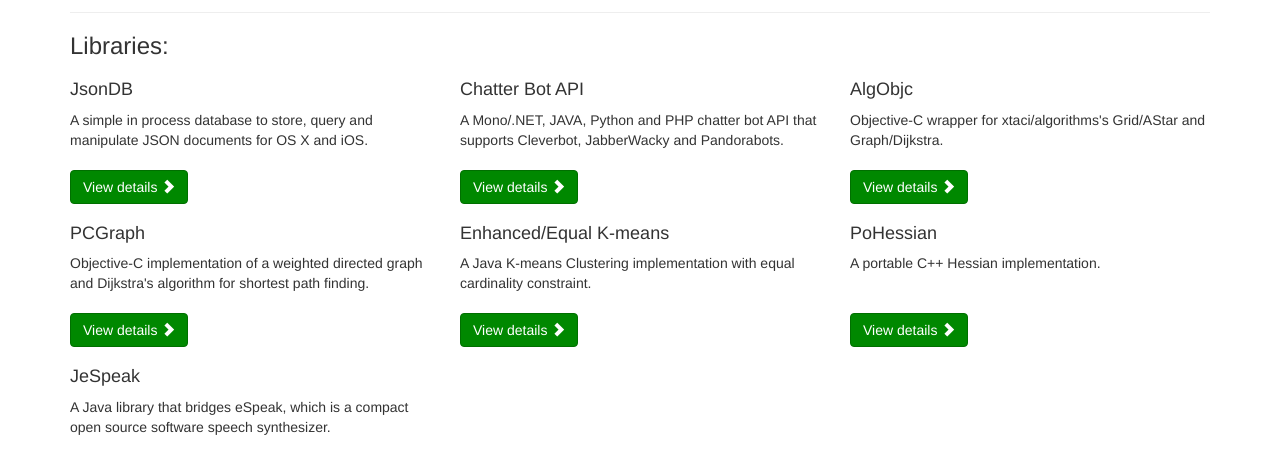
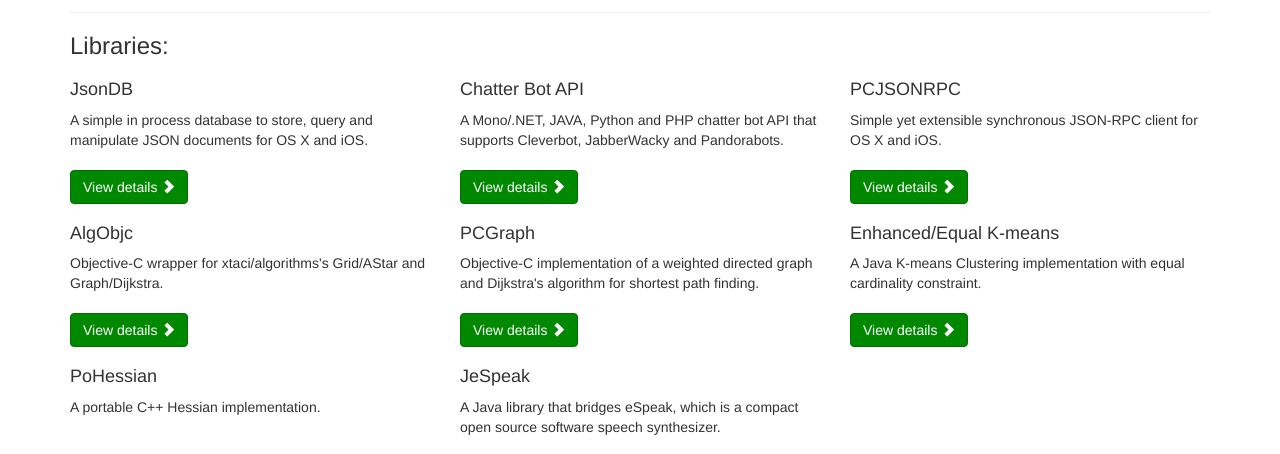
Before and after one commit to pierredavidbelanger/pierredavidbelanger.github.io, a plain HTML site: page index.html in a window 1280 px wide. Shown: the part 319-773 px from the top of the page. Drawn offline with Linux system fonts and the light colour scheme.

Commit message:
new project

```diff
--- a/index.html
+++ b/index.html
@@ -56,6 +56,15 @@
                 Pandorabots.</p>
 
             <p><a class="btn btn-primary" href="https://github.com/pierredavidbelanger/chatter-bot-api/" role="button">View
+                details <span class="glyphicon glyphicon-chevron-right"></span></a></p>
+        </div>
+
+        <div class="col-md-4">
+            <h4>PCJSONRPC</h4>
+
+            <p class="project-description">Simple yet extensible synchronous JSON-RPC client for OS X and iOS.</p>
+
+            <p><a class="btn btn-primary" href="http://cocoadocs.org/docsets/PCJSONRPC/" role="button">View
                 details <span class="glyphicon glyphicon-chevron-right"></span></a></p>
         </div>
 
```
